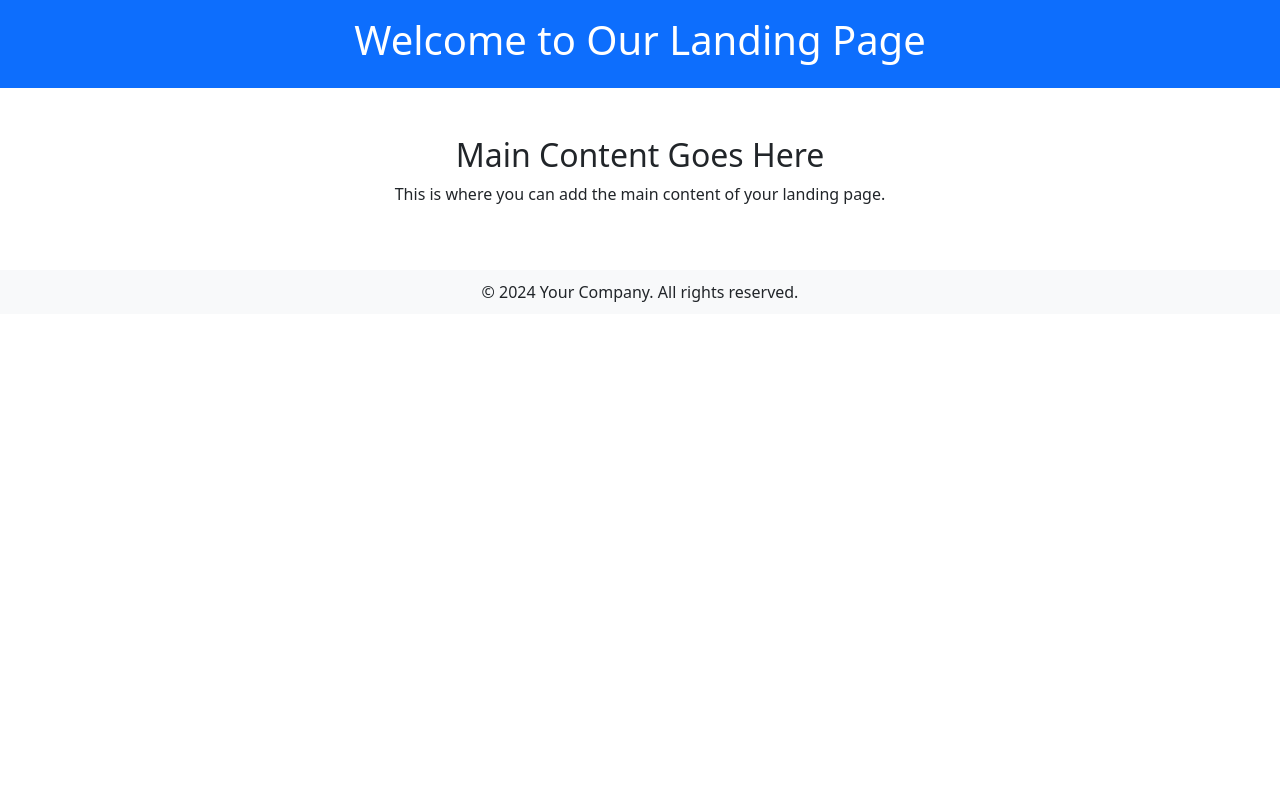
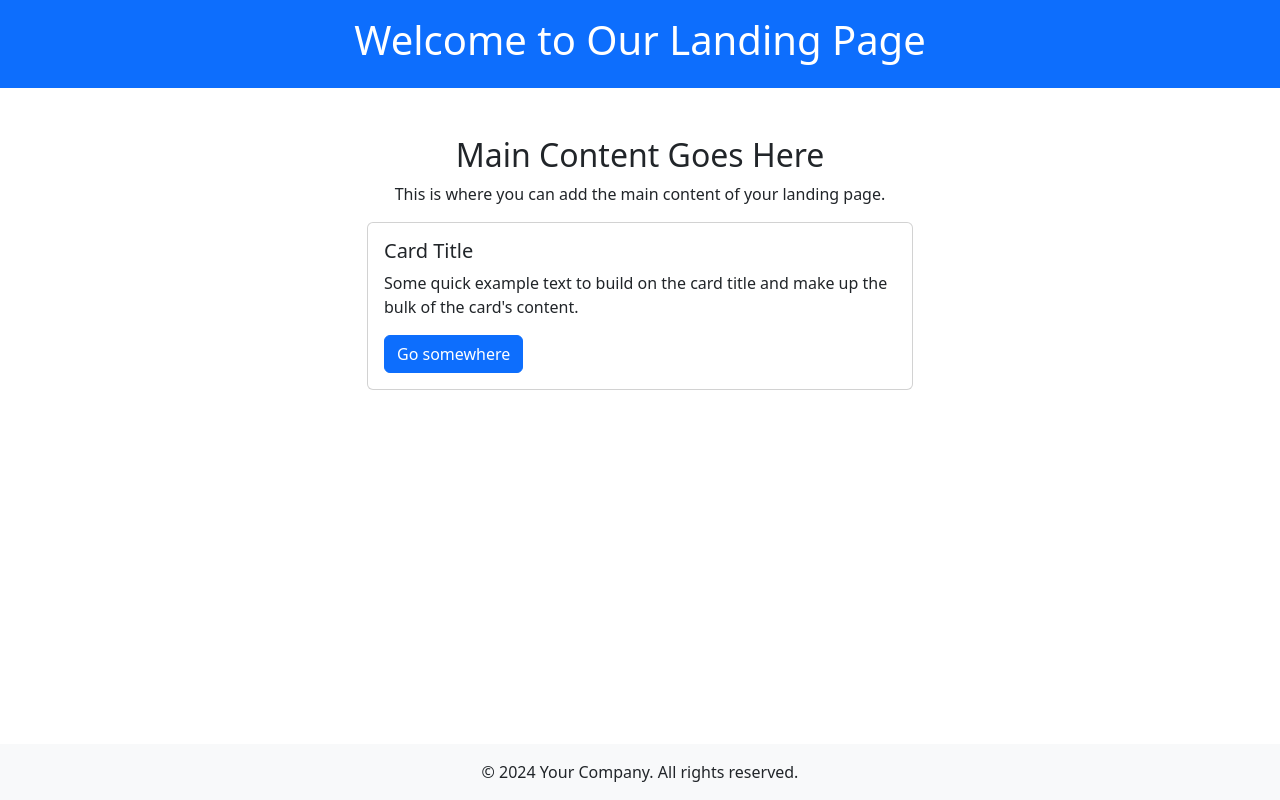
Before and after one commit to TartuDen/WEB_SQL, a React (Vite) app in the folder React_web/Keeper_app_project/: page / in a window 1280 px wide. Built offline with nearby package versions, Linux system fonts and the light colour scheme.

Commit message:
prepare card for content

```diff
--- a/React_web/Keeper_app_project/src/css/index.css
+++ b/React_web/Keeper_app_project/src/css/index.css
@@ -1,4 +1,4 @@
-html, body {
+body {
   height: 100%;
   margin: 0;
 }
--- a/React_web/Keeper_app_project/src/partials/App.jsx
+++ b/React_web/Keeper_app_project/src/partials/App.jsx
@@ -5,9 +5,20 @@ import Footer from './Footer.jsx';
 
 function App(){
   return <div className="wrapper">
-    <Header />
-    <Body></Body>
-    <Footer />
+ <div className="wrapper">
+
+<Header />
+
+<Body />
+
+
+
+    <footer className="footer text-center bg-light py-3">
+      <div className="container">
+        <p className="mb-0">&copy; 2024 Your Company. All rights reserved.</p>
+      </div>
+    </footer>
+  </div>
   </div>
 }
 
--- a/React_web/Keeper_app_project/src/partials/Body.jsx
+++ b/React_web/Keeper_app_project/src/partials/Body.jsx
@@ -1,18 +1,28 @@
 import React from "react";
 
-function Body() {
-    return <div>
-        <main class="content">
-            <div class="container my-5">
-                <div class="row">
-                    <div class="col-md-12 text-center">
-                        <h2>Main Content Goes Here</h2>
-                        <p>This is where you can add the main content of your landing page.</p>
-                    </div>
-                </div>
+function Body(){
+    return<main className="content">
+    <div className="container my-5">
+      <div className="row">
+        <div className="col-md-12 text-center">
+          <h2>Main Content Goes Here</h2>
+          <p>This is where you can add the main content of your landing page.</p>
+        </div>
+      </div>
+      <div className="row justify-content-center">
+        <div className="col-md-6">
+          <div className="card">
+
+            <div className="card-body">
+              <h5 className="card-title">Card Title</h5>
+              <p className="card-text">Some quick example text to build on the card title and make up the bulk of the card's content.</p>
+              <a href="#" className="btn btn-primary">Go somewhere</a>
             </div>
-        </main>
+          </div>
+        </div>
+      </div>
     </div>
+  </main>
 }
 
 export default Body;
--- a/React_web/Keeper_app_project/src/partials/Footer.jsx
+++ b/React_web/Keeper_app_project/src/partials/Footer.jsx
@@ -2,12 +2,12 @@ import React from "react";
 
 function Footer() {
     return <div>
-        <footer className="footer text-center">
+        <footer className="footer text-center bg-light py-3">
             <div className="container">
                 <p className="mb-0">&copy; 2024 Your Company. All rights reserved.</p>
             </div>
         </footer>
-    </div>
+    </div >
 }
 
 export default Footer;
--- a/React_web/Keeper_app_project/src/partials/Header.jsx
+++ b/React_web/Keeper_app_project/src/partials/Header.jsx
@@ -2,7 +2,7 @@ import React from "react";
 
 function Header(){
     return <div>
-        <header class="bg-primary text-white text-center py-3">
+        <header className="bg-primary text-white text-center py-3">
             <h1>Welcome to Our Landing Page</h1>
         </header>
     </div>
--- /dev/null
+++ b/React_web/Keeper_app_project/test1.html
@@ -0,0 +1,66 @@
+<!DOCTYPE html>
+<html lang="en">
+
+<head>
+  <meta charset="UTF-8">
+  <meta name="viewport" content="width=device-width, initial-scale=1.0">
+  <title>Bootstrap Landing Page</title>
+  <link href="https://stackpath.bootstrapcdn.com/bootstrap/4.5.2/css/bootstrap.min.css" rel="stylesheet">
+  <link href="styles.css" rel="stylesheet">
+  <style>
+    html,
+    body {
+      height: 100%;
+      margin: 0;
+    }
+
+    .wrapper {
+      display: flex;
+      flex-direction: column;
+      min-height: 100vh;
+    }
+
+    .content {
+      flex: 1;
+    }
+
+    .footer {
+      background-color: #f8f9fa;
+      padding: 10px 0;
+    }
+  </style>
+</head>
+
+<body>
+  <div class="wrapper">
+    <!-- Header -->
+    <header class="bg-primary text-white text-center py-3">
+      <h1>Welcome to Our Landing Page</h1>
+    </header>
+
+    <!-- Main Content -->
+    <main class="content">
+      <div class="container my-5">
+        <div class="row">
+          <div class="col-md-12 text-center">
+            <h2>Main Content Goes Here</h2>
+            <p>This is where you can add the main content of your landing page.</p>
+          </div>
+        </div>
+      </div>
+    </main>
+
+    <!-- Footer -->
+    <footer class="footer text-center bg-light py-3">
+      <div class="container">
+        <p class="mb-0">&copy; 2024 Your Company. All rights reserved.</p>
+      </div>
+    </footer>
+  </div>
+
+  <script src="https://code.jquery.com/jquery-3.5.1.slim.min.js"></script>
+  <script src="https://cdn.jsdelivr.net/npm/@popperjs/core@2.5.3/dist/umd/popper.min.js"></script>
+  <script src="https://stackpath.bootstrapcdn.com/bootstrap/4.5.2/js/bootstrap.min.js"></script>
+</body>
+
+</html>
```
